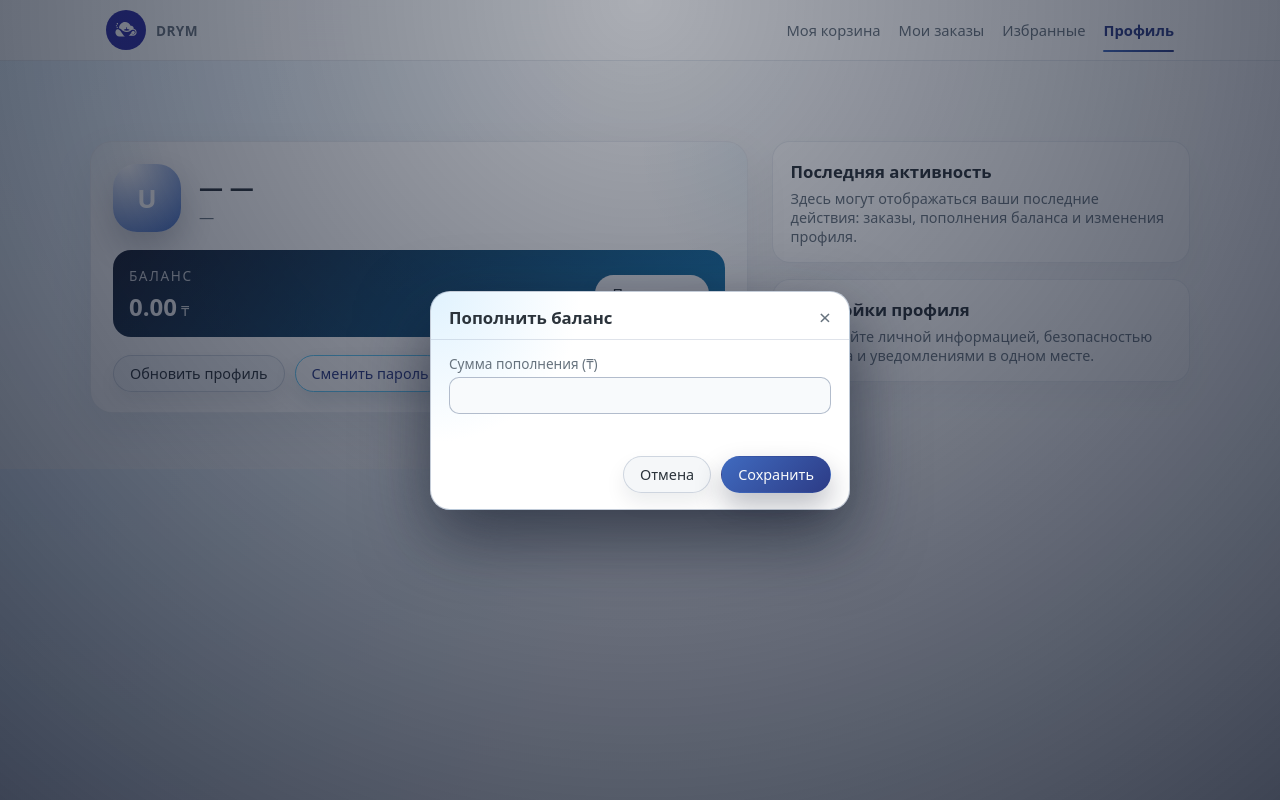
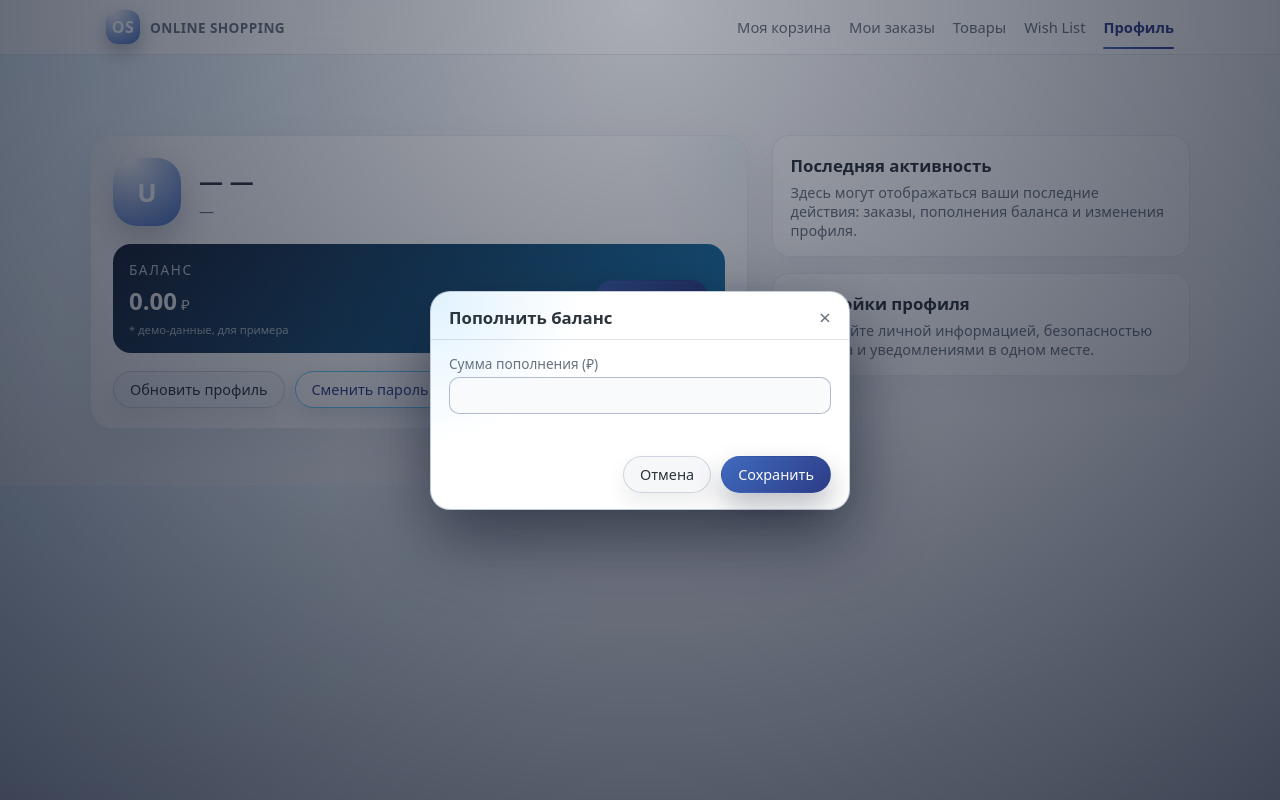
Before and after one commit to fredr1x/DRYM, a website: page public/profile.html in a window 1280 px wide. Both pictures are taken after a click on the button "Пополнить". Drawn offline with nearby package versions, Linux system fonts and the light colour scheme; no server answers.

Commit message:
fix profile page

```diff
--- a/public/home.css
+++ b/public/home.css
@@ -1,6 +1,6 @@
 :root {
-    --primary: hsl(200, 50%, 50%);
-    --primary-dark: hsl(200, 50%, 35%);
+    --primary: hsl(220, 50%, 50%);
+    --primary-dark: hsl(230, 50%, 35%);
     --bg: hsl(210, 20%, 98%);
     --text-main: hsl(210, 15%, 16%);
     --text-muted: hsl(210, 9%, 46%);
--- a/public/home.js
+++ b/public/home.js
@@ -375,7 +375,10 @@ function initCategories() {
 
         try {
             renderGridSkeletons();
-            const filters = { category };
+            const filters = {};
+            if (category) {
+                filters.category = category;
+            }
             const products = await filterProducts(filters);
             renderProductsGrid(products);
         } catch (err) {
--- a/public/profile.html
+++ b/public/profile.html
@@ -3,9 +3,9 @@
 <head>
     <meta charset="UTF-8" />
     <meta name="viewport" content="width=device-width, initial-scale=1.0" />
-    <title>Профиль | DRYM</title>
-    <link rel="icon" href="resources/dreamfactory-svgrepo-com%20(1).svg" type="image/svg+xml">
+    <title>Профиль | Online Shop</title>
     <link rel="stylesheet" href="profile.css" />
+    <!-- jQuery CDN -->
     <script
             src="https://code.jquery.com/jquery-3.7.1.min.js"
             integrity="sha256-/JqT3SQfawRcv/BIHPThkBvs0OEvtFFmqPF/lYI/Cxo="
@@ -17,20 +17,16 @@
 <header class="app-header">
     <div class="header-inner">
         <a href="home.html" class="brand">
-            <img
-                    src="resources/dreamfactory-svgrepo-com%20(1).svg"
-                    alt="Logo"
-                    width="40"
-                    height="40"
-            />
-            <span class="brand-text">DRYM</span>
+            <span class="brand-logo">OS</span>
+            <span class="brand-text">Online Shopping</span>
         </a>
 
         <nav class="nav-links">
-            <a href="#" class="nav-link">Моя корзина</a>
+            <a href="cart.html" class="nav-link">Моя корзина</a>
             <a href="#" class="nav-link">Мои заказы</a>
-            <a href="#" class="nav-link">Избранные</a>
-            <a href="#" class="nav-link nav-link-active">Профиль</a>
+            <a href="home.html" class="nav-link">Товары</a>
+            <a href="#" class="nav-link">Wish List</a>
+            <a href="profile.html" class="nav-link nav-link-active">Профиль</a>
         </nav>
 
         <button class="nav-toggle" aria-label="Открыть меню">
@@ -63,10 +59,11 @@
                     <span class="balance-label">Баланс</span>
                     <div class="balance-value">
                         <span id="balance">0.00</span>
-                        <span class="balance-currency">₸</span>
+                        <span class="balance-currency">₽</span>
                     </div>
+                    <small class="balance-note">* демо-данные, для примера</small>
                 </div>
-                <button id="rechargeBtn" class="btn">Пополнить</button>
+                <button id="rechargeBtn" class="btn primary">Пополнить</button>
             </div>
 
             <div class="profile-actions">
@@ -156,7 +153,7 @@
         </div>
         <form id="rechargeForm" class="modal-body">
             <div class="field">
-                <label for="rechargeAmount">Сумма пополнения (₸)</label>
+                <label for="rechargeAmount">Сумма пополнения (₽)</label>
                 <input
                         type="number"
                         id="rechargeAmount"
--- a/public/profile.js
+++ b/public/profile.js
@@ -381,8 +381,8 @@ function initForms() {
             return;
         }
 
-        const id = getUserId();
-        const payload = { id, amount };
+        const userId = getUserId();
+        const payload = { userId: userId, amount };
 
         rechargeForm.querySelector('button[type="submit"]').disabled = true;
         try {
```
